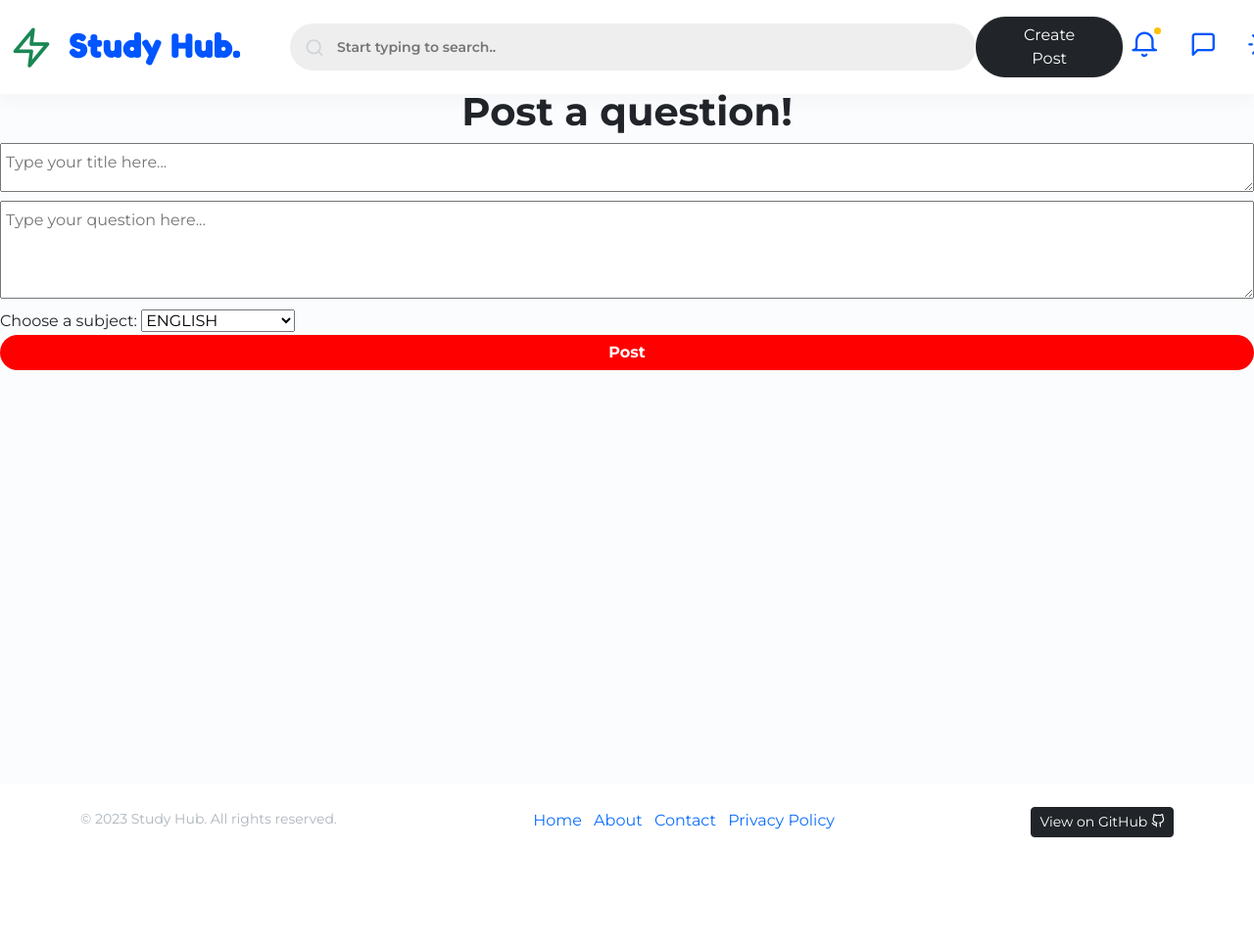
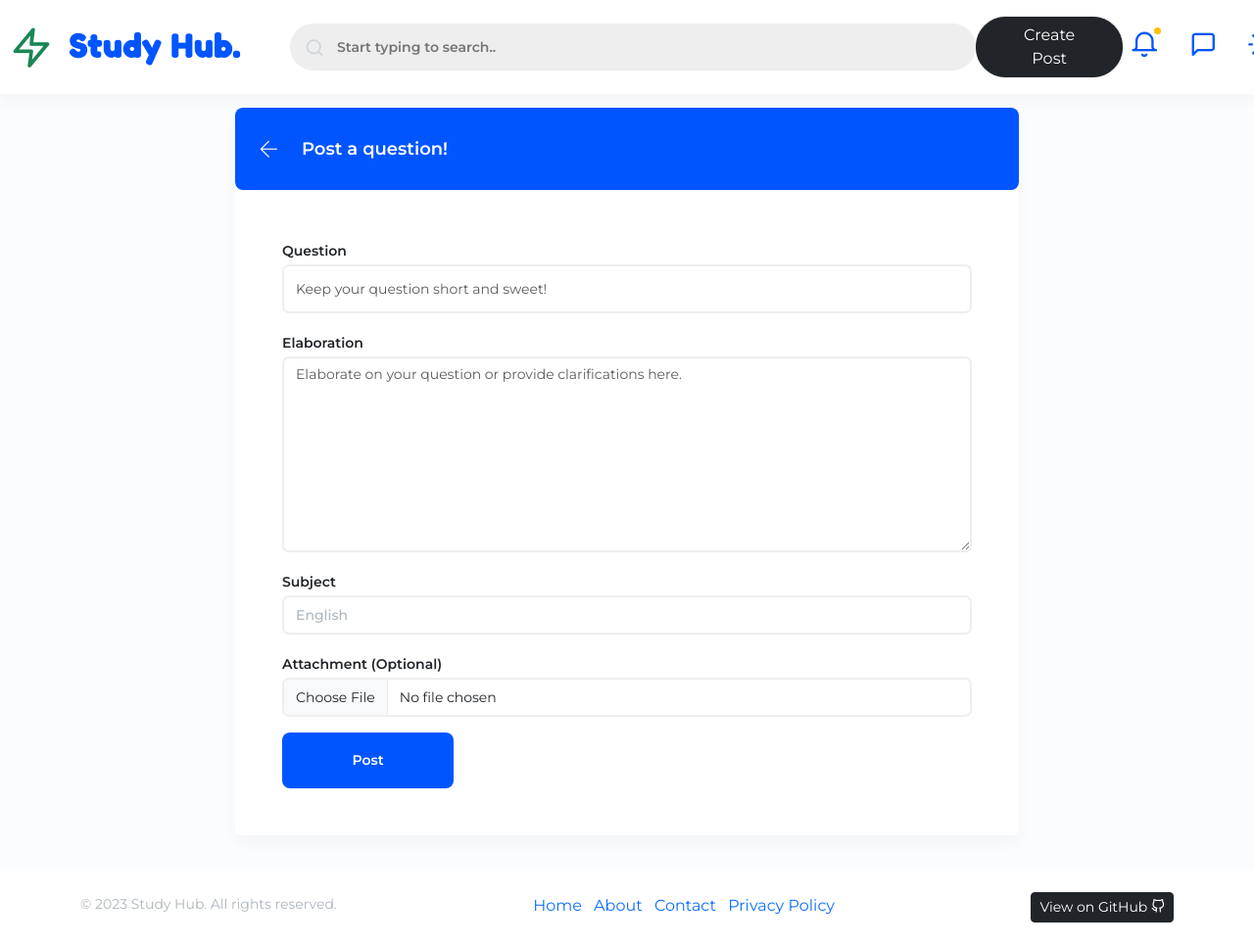
Before and after one commit to TheTrustyPwo/StudyHub, a Flask app: page /post/create in a window 1280 px wide. Shown: the whole page at 98% size. Before the commit the page ends 855 px from the top, so only its background shows below. Run offline with Flask 3, Linux system fonts and the light colour scheme; the visitor is signed in with stand-in values (Sample User, id 1); parts of the project's set-up code (start-up, migrations or seed data) failed here and were passed over; some libraries are stand-ins or nearby versions.

Commit message:
Revamp create post page

```diff
--- a/app/templates/create_post.html
+++ b/app/templates/create_post.html
@@ -1,70 +1,66 @@
 {% extends "base.html" %}
 {% block content %}
 
-    <style>
-        html {
-            height: 100%;
-            width: 100%;
-        }
+<div class="middle-sidebar-bottom">
+    <div class="middle-sidebar-left">
+        <div class="middle-wrap">
+            <div class="card w-100 border-0 bg-white shadow-xs p-0 mb-4">
+                <div class="card-body p-4 w-100 bg-current border-0 d-flex rounded-3">
+                    <a class="d-inline-block mt-2" href="/">
+                        <i class="ti-arrow-left font-sm text-white"></i>
+                    </a>
+                    <h4 class="font-xs text-white fw-600 ms-4 mb-0 mt-2">Post a question!</h4>
+                </div>
 
-        .replybutton {
-            background-color: #FF0000;
-            border: none;
-            color: white;
-            padding: 4px 24px;
-            text-align: center;
-            text-decoration: none;
-            display: inline-block;
-            font-size: 16px;
-            font-weight: bold;
-            border-radius: 20px;
-            cursor: pointer;
-            width: 100%
-        }
+                <div class="card-body p-lg-5 p-4 w-100 border-0">
+                    <form method="POST">
+                        {{ form.csrf_token }}
 
-        .reply-textarea {
-            width: 100%;
-            height: 100px;
-            resize: vertical;
-            padding: 5px;
-        }
+                        <div class="row">
+                            <div class="col-lg-12 mb-3">
+                                <div class="form-group">
+                                    <label class="mont-font fw-600 font-xsss text-dark">Question</label>
+                                    {{ form.title(class="style2-textarea form-control",
+                                        placeholder="Keep your question short and sweet!") }}
+                                </div>
+                            </div>
+                            <div class="col-lg-12 mb-3">
+                                <div class="form-group">
+                                    <label class="mont-font fw-600 font-xsss text-dark">Elaboration</label>
+                                    {{ form.body(class="style2-textarea form-control h200", rows=5,
+                                        placeholder="Elaborate on your question or provide clarifications here.") }}
+                                </div>
+                            </div>
+                        </div>
 
-        .reply-textarea1 {
-            width: 100%;
-            height: 50px;
-            resize: vertical;
-            padding: 5px;
-        }
+                        <div class="row">
+                            <div class="col-lg-12 mb-3">
+                                <div class="form-group">
+                                    <label class="mont-font fw-600 font-xsss text-dark">Subject</label>
+                                    {{ form.subject(class="form-control style2-select text-grey-700 font-xsss", style="line-height: 25px; height: 40px;") }}
+                                </div>
+                            </div>
+                        </div>
 
-        h1 {
-            font-size: 40px;
-            font-weight: bold;
-            border-radius: 20px;
-        }
-    </style>
+                        <div class="row">
+                            <div class="col-lg-12 mb-3">
+                                <div class="form-group">
+                                    <label class="mont-font fw-600 font-xsss text-dark">Attachment (Optional)</label>
+                                    {{ form.attachment(class="form-control style2-input", style="line-height: 25px; height: 40px;") }}
+                                </div>
+                            </div>
+                        </div>
 
-    <h1 style="text-align: center">Post a question!</h1>
-    <div class="reply-container">
-        <textarea id="title" class="reply-textarea1" placeholder="Type your title here..."></textarea> <br>
-        <textarea id="body" class="reply-textarea" placeholder="Type your question here..."></textarea>
-        <label for="subject">Choose a subject:</label>
-        <select id="subject" name="subject">
-            <option value="english">ENGLISH</option>
-            <option value="mathematics">MATHEMATICS</option>
-            <option value="physics">PHYSICS</option>
-            <option value="chemistry">CHEMISTRY</option>
-            <option value="biology">BIOLOGY</option>
-            <option value="social_studies">SOCIAL STUDIES</option>
-            <option value="geography">GEOGRAPHY</option>
-            <option value="history">HISTORY</option>
-            <option value="chinese">CHINESE</option>
-            <option value="computing">COMPUTING</option>
-            <option value="literature">LITERATURE</option>
-            <option value="music">MUSIC</option>
-            <option value="art">ART</option>
-        </select>
-        <button id="submit" class="replybutton">Post</button>
+                        <div class="row">
+                            <div class="col-lg-12 mb-0">
+                                <input type="submit" value="Post" class="bg-current text-center text-white font-xsss fw-600 p-3 w175 border-0 rounded-3 d-inline-block">
+                            </div>
+                        </div>
+                    </form>
+                </div>
+            </div>
+        </div>
     </div>
+</div>
 
-    <script type="module" src="{{ url_for('static', filename='js/createPost.js') }}"></script>
 {% endblock %}
```
